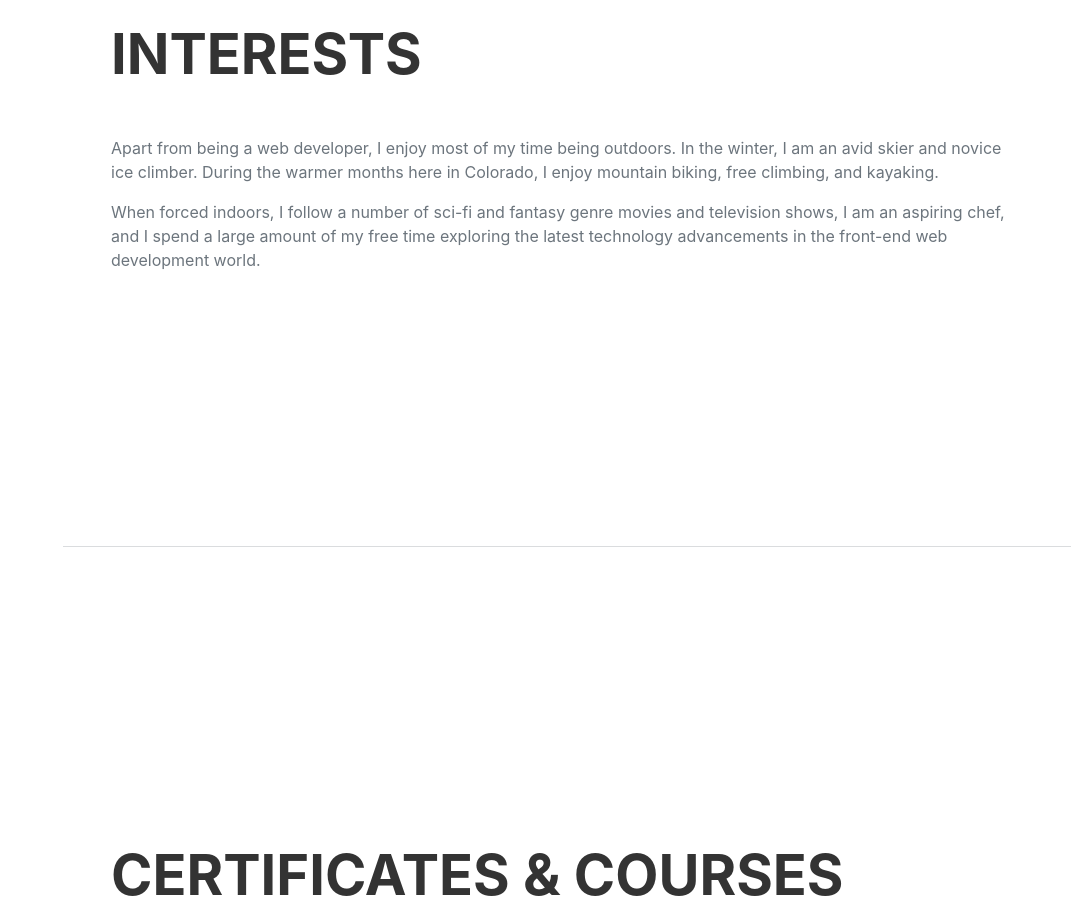
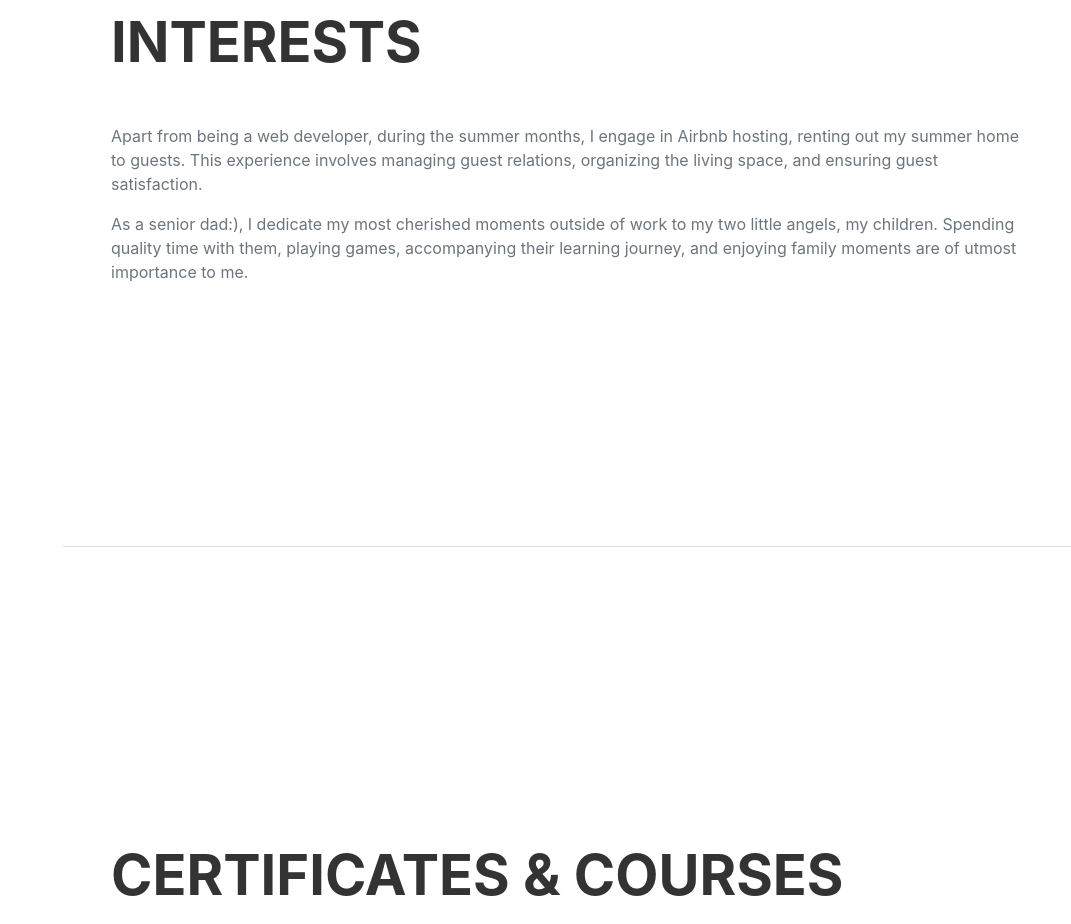
Before and after one commit to asilkanss/resume, a website: page src/pug/index.pug in a window 1280 px wide. Shown: the part 4500-5424 px from the top of the page, without its empty margins (209-1280 px from the left). Drawn offline with nearby package versions, Linux system fonts and the light colour scheme; files that its build step writes are made by us from their sources; files whose address does not match are found by name; a web font is replaced by a local one.

Commit message:
updated resume

```diff
--- a/src/pug/index.pug
+++ b/src/pug/index.pug
@@ -274,9 +274,9 @@ html(lang='en')
                 .resume-section-content
                     h2.mb-5 Interests
                     p
-                        | Apart from being a web developer, I enjoy most of my time being outdoors. In the winter, I am an avid skier and novice ice climber. During the warmer months here in Colorado, I enjoy mountain biking, free climbing, and kayaking.
+                        | Apart from being a web developer, during the summer months, I engage in Airbnb hosting, renting out my summer home to guests. This experience involves managing guest relations, organizing the living space, and ensuring guest satisfaction.
                     p.mb-0
-                        | When forced indoors, I follow a number of sci-fi and fantasy genre movies and television shows, I am an aspiring chef, and I spend a large amount of my free time exploring the latest technology advancements in the front-end web development world.
+                        | As a senior dad:), I dedicate my most cherished moments outside of work to my two little angels, my children. Spending quality time with them, playing games, accompanying their learning journey, and enjoying family moments are of utmost importance to me.
 
             hr.m-0
 
```
Also changed, not shown: docs/index.html.
